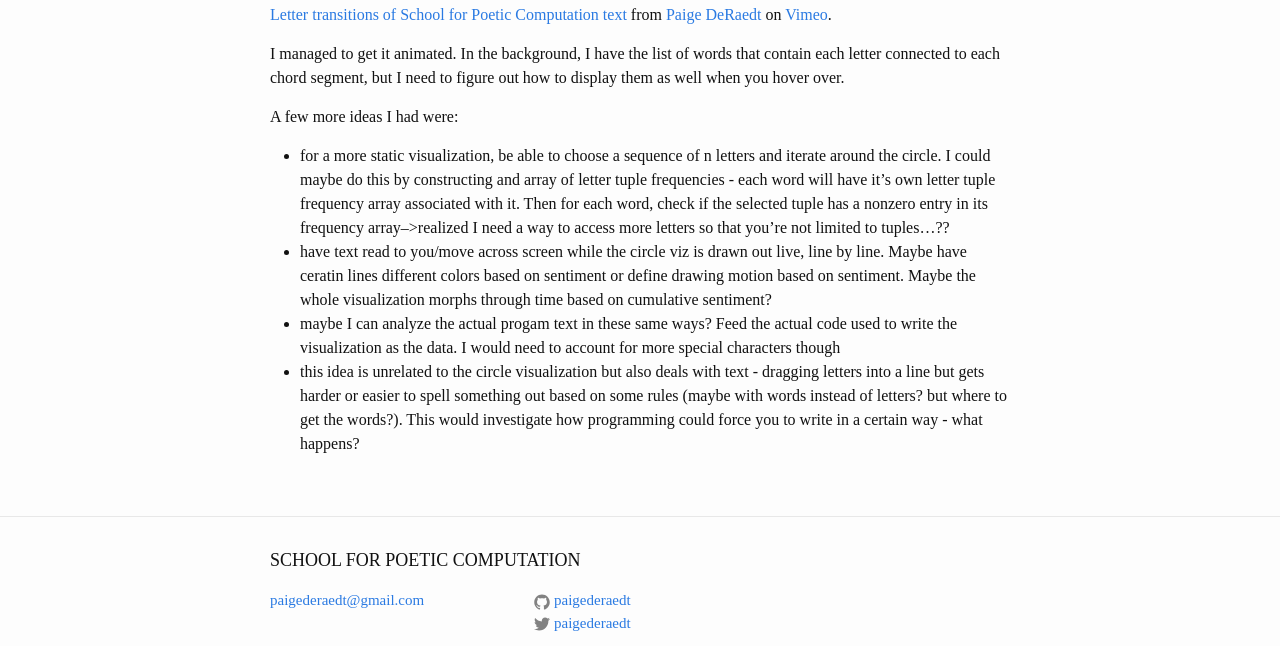
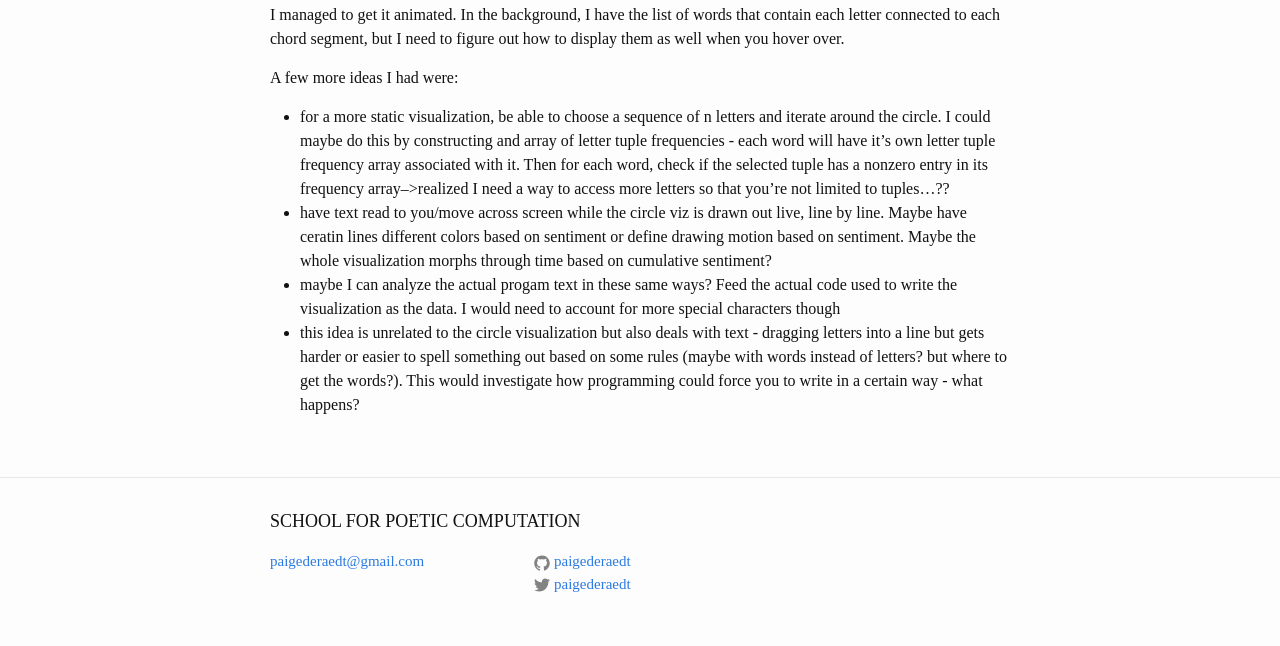
Before and after one commit to paigederaedt/blog, a Jekyll site: the page built from _posts/2014-10-14-SecondStudioDay.markdown, in a window 1280 px wide and 900 px high, scrolled down 1500 px, cut to the strip 254-900 px from the top of the window. Built offline with Jekyll 4.4.1, drawn with Linux system fonts in a browser that asks for light colours.

Commit message:
adding learning repot

```diff
--- a/_posts/2014-10-14-SecondStudioDay.markdown
+++ b/_posts/2014-10-14-SecondStudioDay.markdown
@@ -16,7 +16,7 @@ The rest of the day was pretty standard studio...just continued to work on creat
 
 Here's a semi-finished product!:
 
-<iframe src="//player.vimeo.com/video/113674215" width="500" height="400" frameborder="0" webkitallowfullscreen mozallowfullscreen allowfullscreen></iframe> <p><a href="http://vimeo.com/113674215">Letter transitions of School for Poetic Computation text</a> from <a href="http://vimeo.com/user24782802">Paige DeRaedt</a> on <a href="https://vimeo.com">Vimeo</a>.</p>
+<iframe src="//player.vimeo.com/video/113674215" width="500" height="400" frameborder="0" webkitallowfullscreen mozallowfullscreen allowfullscreen></iframe>
 
 I managed to get it animated. In the background, I have the list of words that contain each letter connected to each chord segment, but I need to figure out how to display them as well when you hover over.
 
--- a/_posts/2014-12-04-FunHardwareShaders.markdown
+++ b/_posts/2014-12-04-FunHardwareShaders.markdown
@@ -6,8 +6,8 @@ categories: jekyll update
 ---
 This afternoon started with another hardware class from Taeyoon. His idea for us was to think about illustrating some hardware concept through a simple object/process/contraption. Naturally my brain goes to cats...In a previous class, I had tried to illustrate the concept of memory with cats. [It sort of worked out](http://paigederaedt.github.io/blog/jekyll/update/2014/11/06/DrawingMemory.html), but it inspired what I made for this class as well. Overall, the technical concept isn't revolutionary - just completing a circuit to light up an LED but I've had the most fun making this project as well as working with a similar idea for the Poetic Science Fair at Silent Barn. I think I just really miss sewing and making physical things with my hands.
 
-<iframe src="//player.vimeo.com/video/113750053" width="500" height="500" frameborder="0" webkitallowfullscreen mozallowfullscreen allowfullscreen></iframe> <p><a href="http://vimeo.com/113750053">LEDs: Cats playing with string</a> from <a href="http://vimeo.com/paigederaedt">Paige DeRaedt</a> on <a href="https://vimeo.com">Vimeo</a>.</p>
+<iframe src="//player.vimeo.com/video/113750053" width="500" height="500" frameborder="0" webkitallowfullscreen mozallowfullscreen allowfullscreen></iframe>
 
 Later on, Jason Levine led an intro to Shaders class which so much fun. Shaders feel so much more accessible to me on a technical level now (my mind is still churning through them conceptually). Here's a few examples of what I made in class:
 
-<iframe src="//player.vimeo.com/video/113674594" width="500" height="375" frameborder="0" webkitallowfullscreen mozallowfullscreen allowfullscreen></iframe> <p><a href="http://vimeo.com/113674594">Shader1</a> from <a href="http://vimeo.com/paigederaedt">Paige DeRaedt</a> on <a href="https://vimeo.com">Vimeo</a>.</p>
+<iframe src="//player.vimeo.com/video/113674594" width="500" height="375" frameborder="0" webkitallowfullscreen mozallowfullscreen allowfullscreen></iframe>
--- a/_posts/2014-12-07-SFPCLearningReport.markdown
+++ b/_posts/2014-12-07-SFPCLearningReport.markdown
@@ -32,8 +32,8 @@ What are some things you created during the school? Please provide a brief descr
 * [Recreation of circle visualization in d3](http://paigederaedt.github.io/blog/jekyll/update/2014/10/14/SecondStudioDay.html)
 * [Crochet/knitting workshop](http://paigederaedt.github.io/blog/jekyll/update/2014/10/13/CrochetKnittingWorkshop.html)
 * [Puzzlescript game](http://www.puzzlescript.net/play.html?p=0a701006213ee1a496a8), also [here](http://paigederaedt.github.io/blog/jekyll/update/2014/10/22/BlogPuzzleScript.html)
-* [John Whitney animation](http://paigederaedt.github.io/blog/jekyll/update/2014/10/30/SpeakerCircuits.html)
-* [Creature animation](http://paigederaedt.github.io/blog/jekyll/update/2014/10/30/SpeakerCircuits.html)
+* [John Whitney animation](http://paigederaedt.github.io/blog/jekyll/update/2014/10/30/SpeakerCircuitsAndAnimation.html)
+* [Creature animation](http://paigederaedt.github.io/blog/jekyll/update/2014/10/30/SpeakerCircuitsAndAnimation.html)
 * [Word particle system](http://paigederaedt.github.io/blog/jekyll/update/2014/11/20/StudioSilentBarnPlanning.html)
 * [Image generation](http://paigederaedt.github.io/blog/jekyll/update/2014/11/17/ImgGenProcShaders.html)
 * [Poetic Science Fair at Silent Barn](http://paigederaedt.github.io/blog/jekyll/update/2014/11/23/SilentBarn.html)
```
Also changed, not shown: other parts of _posts/2014-12-07-SFPCLearningReport.markdown (+1 -1 lines).
